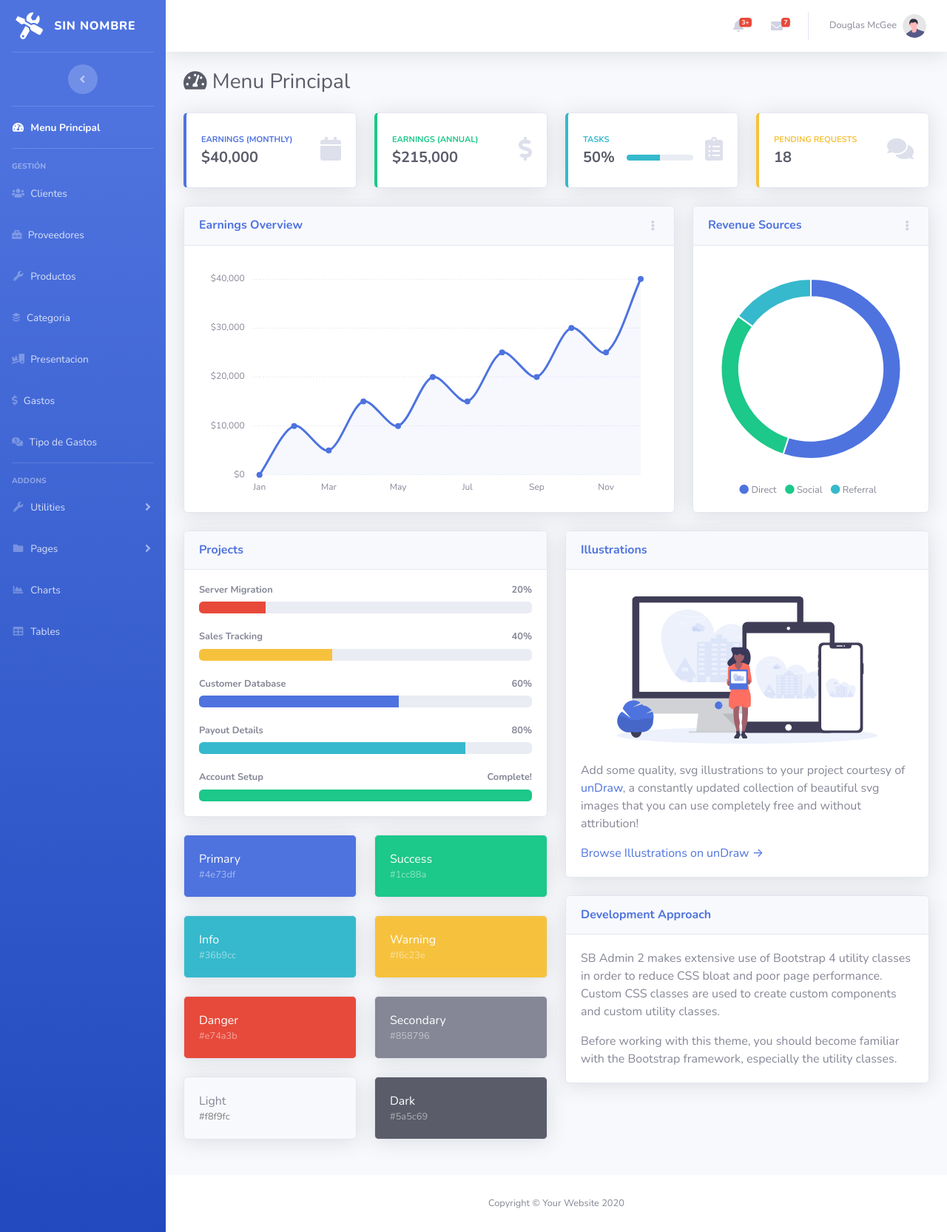
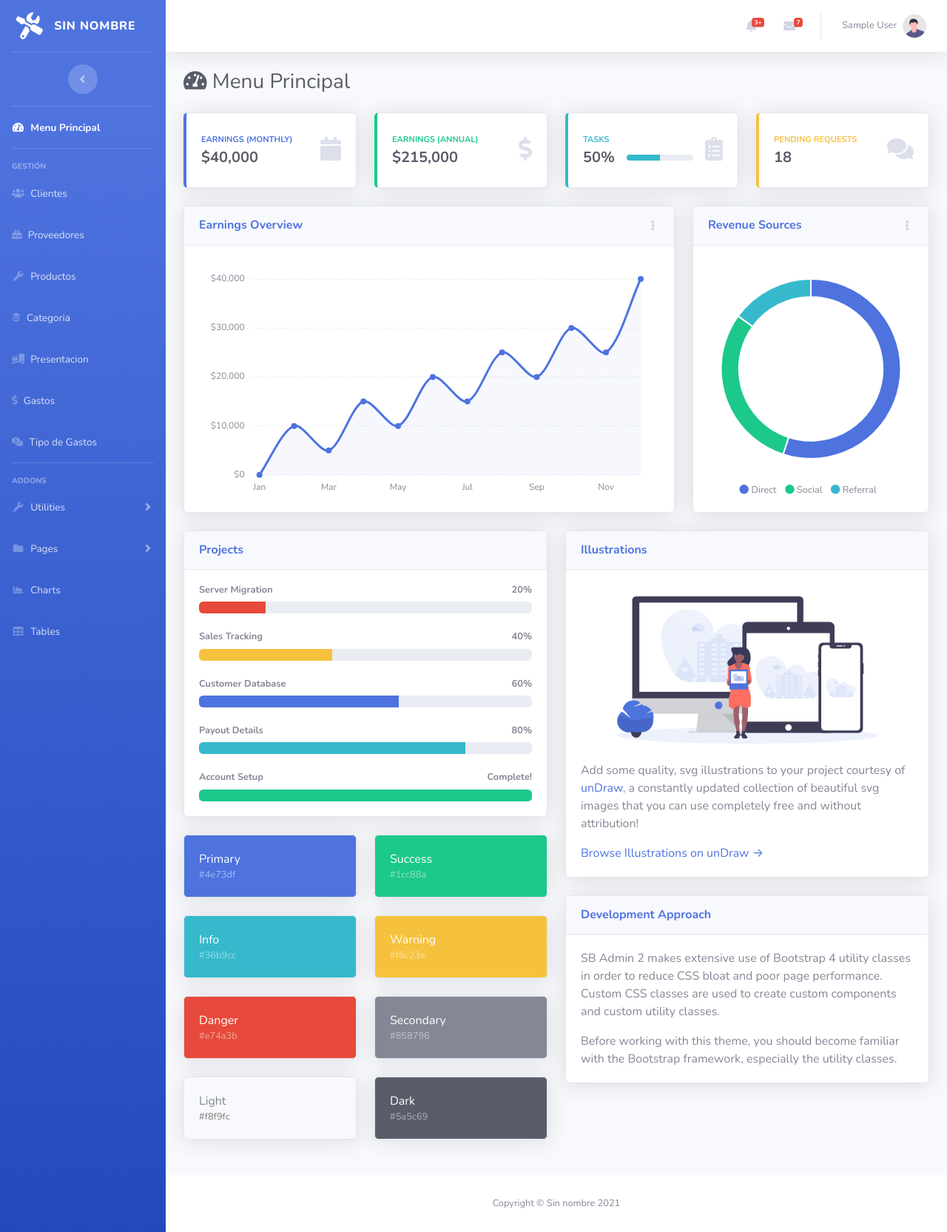
Before and after one commit to chrisstianandres/ferreteria, a Django app: page /menu in a window 1280 px wide. Shown: the whole page at 74% size. Run offline with Django 3.2, Linux system fonts and the light colour scheme; the visitor is signed in with stand-in values (Sample User, id 1); data that the repository does not hold is empty; some libraries are stand-ins or nearby versions.

Commit message:
version 1

```diff
--- a/templates/front-end/base.html
+++ b/templates/front-end/base.html
@@ -74,7 +74,7 @@
         <footer class="sticky-footer bg-white">
             <div class="container my-auto">
                 <div class="copyright text-center my-auto">
-                    <span>Copyright &copy; Your Website 2020</span>
+                    <span>Copyright &copy; {{empresa.nombre}} 2021</span>
                 </div>
             </div>
         </footer>
--- a/templates/front-end/header.html
+++ b/templates/front-end/header.html
@@ -135,7 +135,7 @@
         <li class="nav-item dropdown no-arrow">
             <a class="nav-link dropdown-toggle" href="#" id="userDropdown" role="button"
                data-toggle="dropdown" aria-haspopup="true" aria-expanded="false">
-                <span class="mr-2 d-none d-lg-inline text-gray-600 small">Douglas McGee</span>
+                <span class="mr-2 d-none d-lg-inline text-gray-600 small">{{ request.user.get_full_name }}</span>
                 <img class="img-profile rounded-circle"
                      src="{% static 'sistema/img/undraw_profile.svg' %}">
             </a>
--- a/templates/front-end/sidebar.html
+++ b/templates/front-end/sidebar.html
@@ -48,7 +48,7 @@
     </li>
 
      <li class="nav-item">
-        <a class="nav-link" href="#">
+        <a class="nav-link" href="{% url 'producto:lista' %}">
             <i class="fas fa-fw fa-wrench"></i>
             <span>Productos</span></a>
     </li>
```
